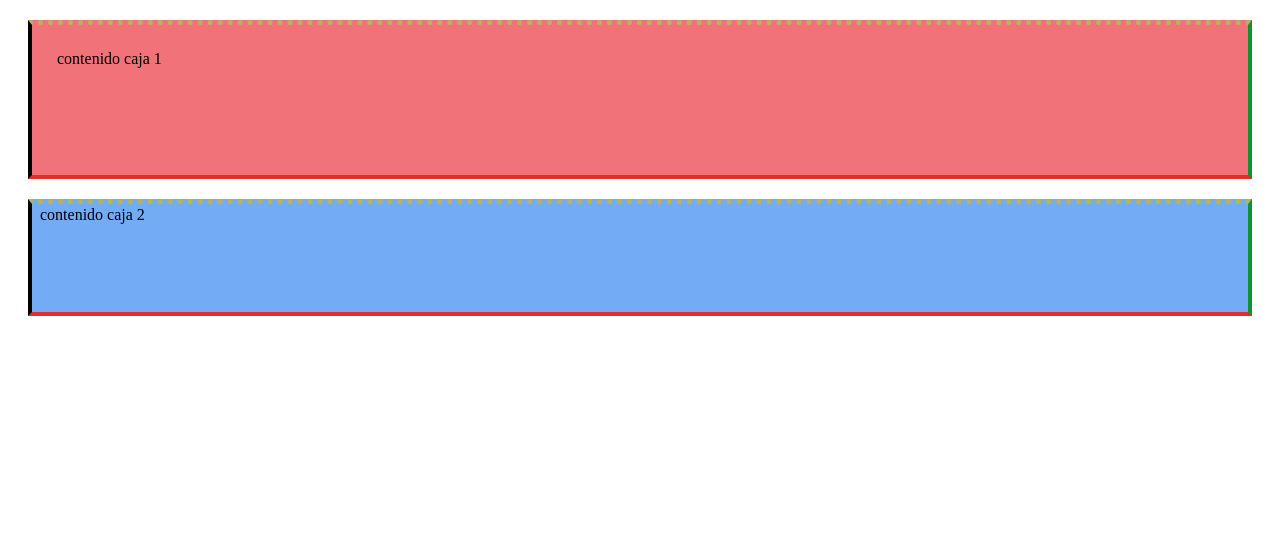
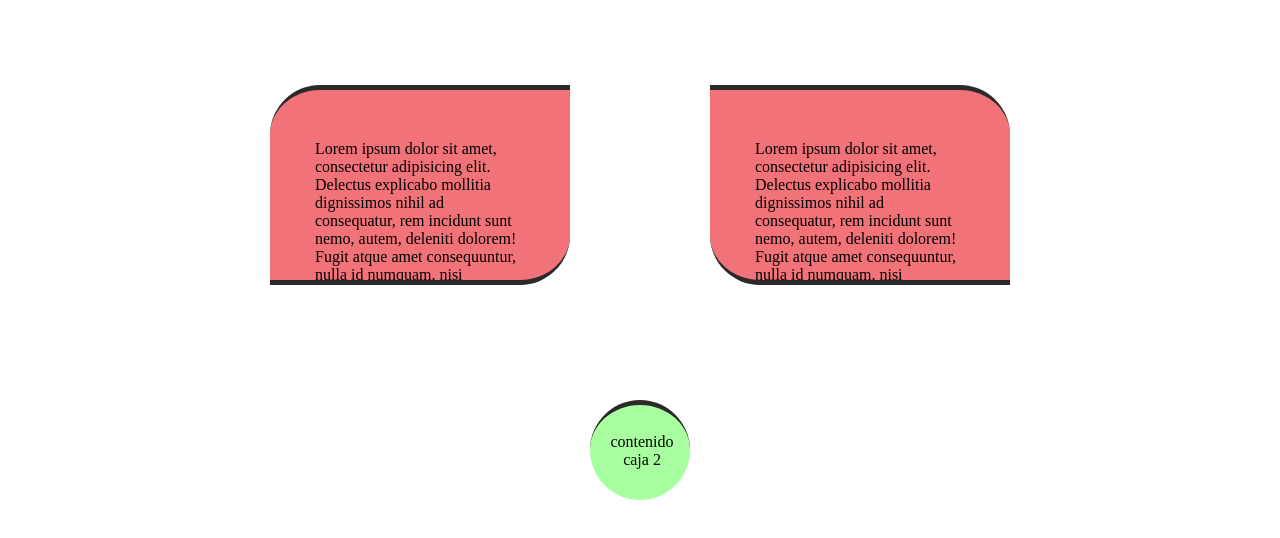
Before and after one commit to J0S3S1T0/Modelo_Caja, a plain HTML site: page practica1_box_model/index.html in a window 1280 px wide. Drawn offline with Linux system fonts and the light colour scheme.

Commit message:
Se sube la cars

```diff
--- /dev/null
+++ b/card/style.css
@@ -0,0 +1,71 @@
+*{
+    margin: 0;
+    padding: 0;
+    box-sizing: border-box;
+}
+body{
+    background-color: rgb(22, 28, 43);
+    display: flex;
+    justify-content: center;
+    align-items: center;
+    height: 100vh;
+}
+.card{
+    display: flex;
+    flex-direction: column;
+    margin: 200px auto;
+    width: 500px;
+    height: 700px;
+    border-radius: 20px;
+    box-shadow: 0px 0px 4px 0px black;
+    background-color:black;
+}
+
+.foto{
+    width: 200px;
+    height: 200px;
+    border:5px solid rgb(230, 227, 227);
+    border-radius: 50%;
+    background-image: url(https://caricom.org/wp-content/uploads/Floyd-Morris-Remake-1024x879-1.jpg);
+    background-size: cover;
+    background-position: center;
+    background-repeat: no-repeat;
+    margin: auto;
+    margin-top: 50px;
+}
+.contenido{
+    padding: 50px 50px 0px 50px;
+    text-align: center;
+    margin: auto;
+    margin-bottom: 50px;
+    font-family: cursive, monospace;
+    background-color: black;
+    color: rgb(230, 227, 227);
+    border-bottom-left-radius: 20px;
+    border-bottom-right-radius: 20px;
+}
+.contenido h2{
+    font-size: 50px;
+    color: rgb(0, 0, 0);
+    font-weight: bolder;
+    color: rgb(230, 227, 227);
+
+}
+.contenido p{
+   width: 100%;
+   padding: 10px;
+   font-size: 15px;
+   font-style: italic;
+   text-align: justify;
+   color: rgb(230, 227, 227);
+}
+.boton{
+    display: flex;
+    justify-content: space-around;
+    margin-top: 20px;
+    margin-bottom: 50px;
+    font-size: 30px;
+    background-color: skyblue;
+    padding: 10px;
+    border-radius: 40px;
+}
--- a/practica1_box_model/index.html
+++ b/practica1_box_model/index.html
@@ -7,10 +7,15 @@
     <link rel="stylesheet" href="style.css">
 </head>
 <body>
+   <div class="content">
     <div class="box_1 box">
-        contenido caja 1
+        Lorem ipsum dolor sit amet, consectetur adipisicing elit. Delectus explicabo mollitia dignissimos nihil ad consequatur, rem incidunt sunt nemo, autem, deleniti dolorem! Fugit atque amet consequuntur, nulla id numquam, nisi reiciendis alias minus praesentium aperiam. Amet repellendus pariatur ad veniam aperiam soluta at iste fugiat facilis in, cumque mollitia, eius impedit vitae a voluptates vel iure blanditiis. Labore minima ea beatae tenetur est laborum voluptate velit possimus ab magni repudiandae facere similique commodi, officia ut saepe accusantium.
     </div>
     <div class="box_2 box">
+        Lorem ipsum dolor sit amet, consectetur adipisicing elit. Delectus explicabo mollitia dignissimos nihil ad consequatur, rem incidunt sunt nemo, autem, deleniti dolorem! Fugit atque amet consequuntur, nulla id numquam, nisi reiciendis alias minus praesentium aperiam. Amet repellendus pariatur ad veniam aperiam soluta at iste fugiat facilis in, cumque mollitia, eius impedit vitae a voluptates vel iure blanditiis. Labore minima ea beatae tenetur est laborum voluptate velit possimus ab magni repudiandae facere similique commodi, officia ut saepe accusantium.
+    </div>
+   </div>
+    <div class="box_3 box">
         contenido caja 2
     </div>
 </body>
--- a/practica1_box_model/style.css
+++ b/practica1_box_model/style.css
@@ -1,31 +1,57 @@
+*{
+    margin: 0;
+    padding: 0;
+    box-sizing: border-box;
+}
+.content{
+    display: flex;
+    justify-content: center;
+    align-items: center;
+    height: 50vh;
+}
 .box_1{
     background-color: rgb(241, 114, 120);
+    padding: 50px 45px 3px;
     display: block;
-    height: 100px;
-    margin: 20px;
-    padding: 25px;
+    height: 200px;
+    width: 300px;
+    box-sizing: border-box;
+    margin: 40px 70px 70px 70px;
+    overflow: hidden;
+    border-top-left-radius: 50px;
+    border-bottom-right-radius: 50px;
+    border-bottom:solid 5px rgb(43, 41, 41);
+}
+.box_2{
+    background-color: rgb(241, 114, 120);
+    padding: 50px 45px 3px;
+    display: block;
+    height: 200px;
+    width: 300px;
+    box-sizing: border-box;
+    margin: 40px 70px 70px 70px;
+    overflow: hidden;
+    border-top-right-radius: 50px;
+    border-bottom-left-radius: 50px;
+    border-bottom:solid 5px rgb(43, 41, 41);
 }
 
-.box_2{
-    background-color: rgb(115, 171, 245);
-    display: block;
+.box_3{
+    background-color: rgb(167, 255, 159);
+    display: flex;
     height: 100px;
-    margin: 20px;
+    width: 100px;
+    border-radius: 50%;
+    box-sizing: border-box;
     padding: 2px 4px 6px 8px;
+    /* opacity: 0.5; opacidad del contendor */
+    margin: auto;
+    text-align: center;
+    align-items: center;
 }
 
 .box{
-    border: rgb(0, 0, 0) 4px solid;
-    border-top-color: rgb(182, 182, 86);
-    border-right-color: rgb(14, 146, 53);
-    border-bottom-color: rgb(226, 45, 45);
-    border-left-color: rgb(0, 0, 0);
-    border-top-style: dotted;
-    border-right-style: dashed
-    border-bottom-style: groove;
-    border-left-style: solid;
-    border-top-width: 5px;
-    border-right-width: 4px;
-    border-bottom-width: 4px;
-    border-left-width: 4px;
+    border-top: solid 5px rgb(43, 41, 41);
+    box-sizing: border-box;
+
 }
```
Also changed, not shown: card/card.html (added, +23 -0 lines).
